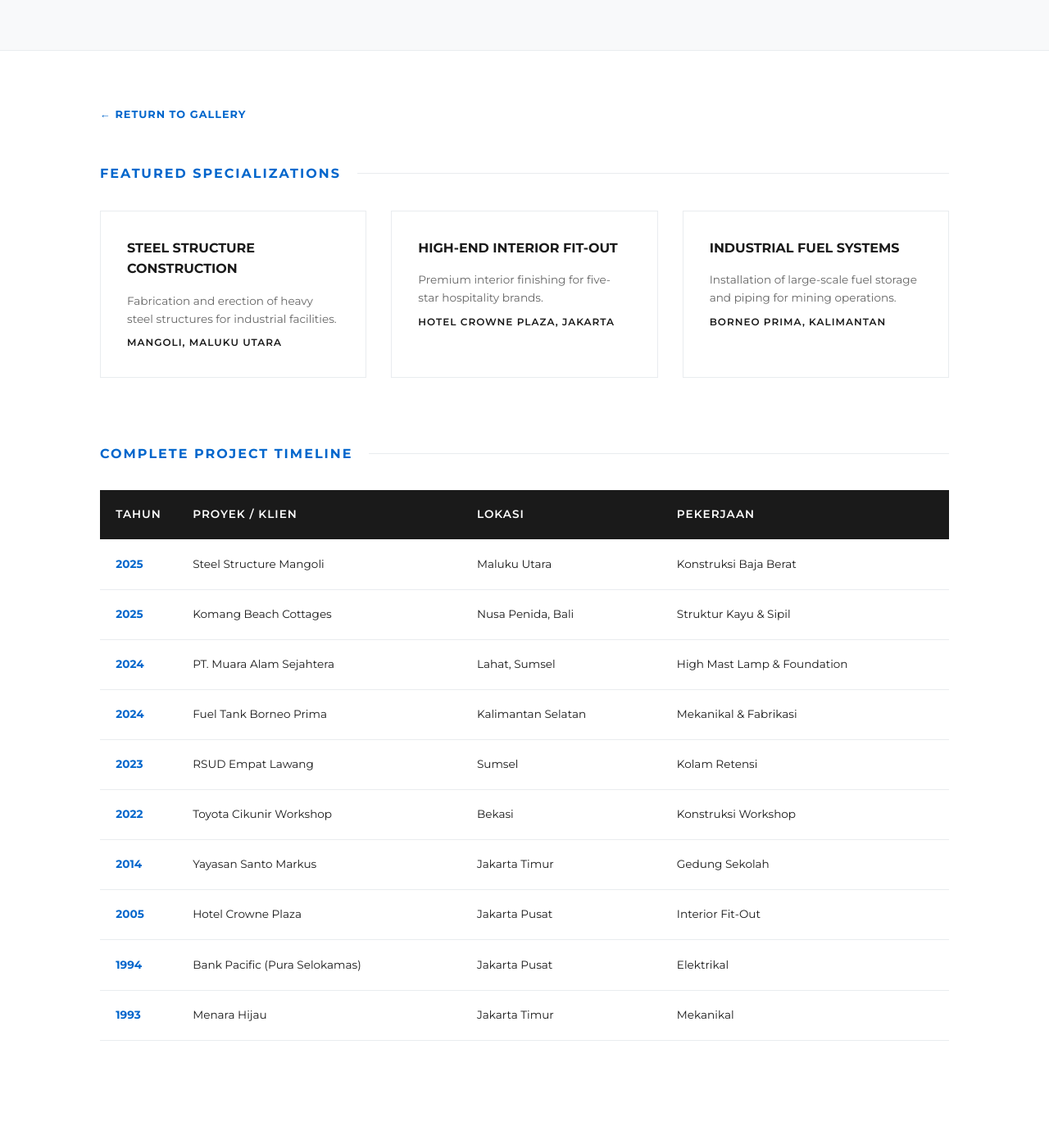
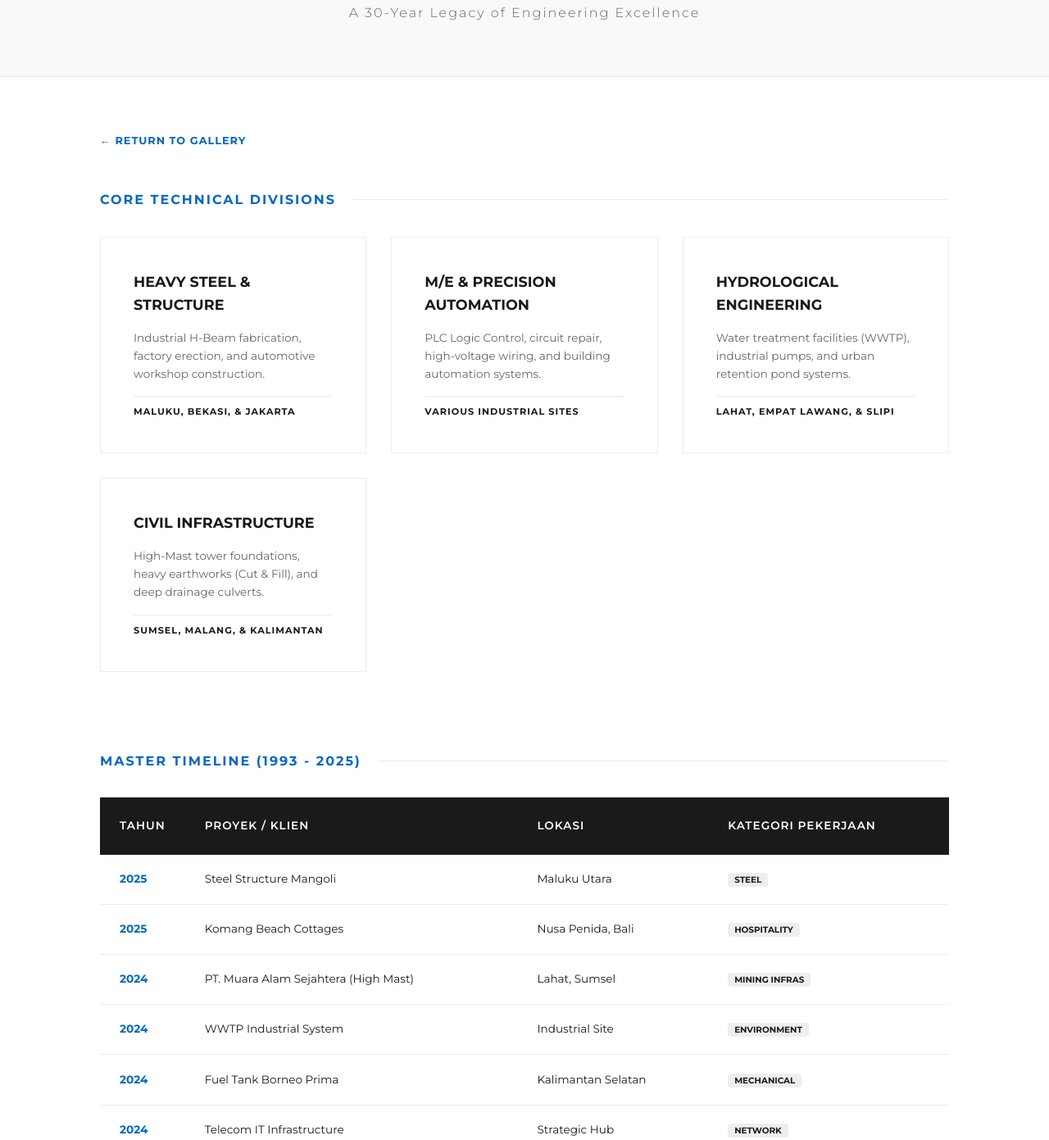
Before and after one commit to arthiccc/ymt, a plain HTML site: page projects.html in a window 1280 px wide. Shown: the part 205-1596 px from the top of the page at 82% size. Drawn offline with Linux system fonts and the light colour scheme.

Commit message:
UI Expansion: Created a comprehensive Master Timeline in projects.html with 30+ entries spanning from 1993 to 2025

```diff
--- a/projects.html
+++ b/projects.html
@@ -21,7 +21,7 @@
             background-color: var(--bg);
         }
         header {
-            padding: 6rem 2rem 4rem;
+            padding: 8rem 2rem 4rem;
             text-align: center;
             background: var(--gray);
             border-bottom: 1px solid var(--border);
@@ -41,7 +41,7 @@
         .container {
             max-width: 1100px;
             margin: 0 auto;
-            padding: 4rem 2rem 6rem;
+            padding: 4rem 2rem 8rem;
         }
         .back-nav { margin-bottom: 3rem; }
         .back-nav a {
@@ -53,7 +53,7 @@
             letter-spacing: 1px;
         }
 
-        .project-section { margin-bottom: 5rem; }
+        .project-section { margin-bottom: 6rem; }
         .section-title {
             font-size: 1rem;
             font-weight: 700;
@@ -72,41 +72,48 @@
             margin-left: 20px;
         }
 
+        /* Specialized Grid */
         .detailed-projects {
             display: grid;
-            grid-template-columns: repeat(auto-fill, minmax(300px, 1fr));
+            grid-template-columns: repeat(auto-fill, minmax(320px, 1fr));
             gap: 30px;
             margin-bottom: 4rem;
         }
         .project-card {
             background: white;
             border: 1px solid var(--border);
-            padding: 2rem;
-            transition: all 0.3s;
+            padding: 2.5rem;
+            transition: all 0.3s ease;
+            position: relative;
         }
         .project-card:hover {
-            box-shadow: 0 10px 30px rgba(0,0,0,0.05);
+            box-shadow: 0 15px 40px rgba(0,0,0,0.05);
             border-color: var(--accent);
+            transform: translateY(-5px);
         }
         .project-card h3 {
-            font-size: 1rem;
+            font-size: 1.1rem;
             font-weight: 700;
             margin-bottom: 1rem;
             text-transform: uppercase;
+            color: var(--primary);
         }
         .project-card p {
             font-size: 0.85rem;
             color: #666;
-            margin-bottom: 0.5rem;
+            margin-bottom: 1rem;
         }
         .project-card .location {
-            font-weight: 600;
+            font-weight: 700;
             color: var(--text);
-            font-size: 0.75rem;
+            font-size: 0.7rem;
             text-transform: uppercase;
             letter-spacing: 1px;
+            border-top: 1px solid var(--border);
+            padding-top: 10px;
         }
 
+        /* Long Timeline Table */
         .history-table {
             width: 100%;
             border-collapse: collapse;
@@ -115,7 +122,7 @@
         }
         .history-table th {
             text-align: left;
-            padding: 1.2rem;
+            padding: 1.5rem;
             background: #1a1a1a;
             color: white;
             text-transform: uppercase;
@@ -123,16 +130,17 @@
             font-weight: 600;
         }
         .history-table td {
-            padding: 1.2rem;
+            padding: 1.2rem 1.5rem;
             border-bottom: 1px solid var(--border);
         }
         .history-table tr:hover { background: var(--gray); }
-        .year-col { font-weight: 700; color: var(--accent); width: 80px; }
+        .year-col { font-weight: 700; color: var(--accent); width: 100px; }
+        .cat-tag { font-size: 0.65rem; font-weight: 700; padding: 2px 8px; background: #eee; border-radius: 4px; text-transform: uppercase; }
 
         @media (max-width: 768px) {
             header h1 { font-size: 1.8rem; }
             .history-table thead { display: none; }
-            .history-table tr { display: block; margin-bottom: 20px; border: 1px solid var(--border); }
+            .history-table tr { display: block; margin-bottom: 25px; border: 1px solid var(--border); background: white; }
             .history-table td { display: block; text-align: right; padding-left: 50%; position: relative; }
             .history-table td::before {
                 content: attr(data-label);
@@ -150,58 +158,99 @@
 <body>
     <header>
         <h1>Project History</h1>
-        <p>Reliable Track Record Since 1993</p>
+        <p>A 30-Year Legacy of Engineering Excellence</p>
     </header>
 
     <div class="container">
         <nav class="back-nav"><a href="index.html">← Return to Gallery</a></nav>
 
+        <!-- Featured Section -->
         <section class="project-section">
-            <div class="section-title">Featured Specializations</div>
+            <div class="section-title">Core Technical Divisions</div>
             <div class="detailed-projects">
                 <div class="project-card">
-                    <h3>Steel Structure Construction</h3>
-                    <p>Fabrication and erection of heavy steel structures for industrial facilities.</p>
-                    <div class="location">Mangoli, Maluku Utara</div>
+                    <h3>Heavy Steel & Structure</h3>
+                    <p>Industrial H-Beam fabrication, factory erection, and automotive workshop construction.</p>
+                    <div class="location">Maluku, Bekasi, & Jakarta</div>
                 </div>
                 <div class="project-card">
-                    <h3>High-End Interior Fit-Out</h3>
-                    <p>Premium interior finishing for five-star hospitality brands.</p>
-                    <div class="location">Hotel Crowne Plaza, Jakarta</div>
+                    <h3>M/E & Precision Automation</h3>
+                    <p>PLC Logic Control, circuit repair, high-voltage wiring, and building automation systems.</p>
+                    <div class="location">Various Industrial Sites</div>
                 </div>
                 <div class="project-card">
-                    <h3>Industrial Fuel Systems</h3>
-                    <p>Installation of large-scale fuel storage and piping for mining operations.</p>
-                    <div class="location">Borneo Prima, Kalimantan</div>
+                    <h3>Hydrological Engineering</h3>
+                    <p>Water treatment facilities (WWTP), industrial pumps, and urban retention pond systems.</p>
+                    <div class="location">Lahat, Empat Lawang, & Slipi</div>
+                </div>
+                <div class="project-card">
+                    <h3>Civil Infrastructure</h3>
+                    <p>High-Mast tower foundations, heavy earthworks (Cut & Fill), and deep drainage culverts.</p>
+                    <div class="location">Sumsel, Malang, & Kalimantan</div>
                 </div>
             </div>
         </section>
 
+        <!-- The Long List Timeline -->
         <section class="project-section">
-            <div class="section-title">Complete Project Timeline</div>
+            <div class="section-title">Master Timeline (1993 - 2025)</div>
             <table class="history-table">
                 <thead>
                     <tr>
                         <th>Tahun</th>
                         <th>Proyek / Klien</th>
                         <th>Lokasi</th>
-                        <th>Pekerjaan</th>
+                        <th>Kategori Pekerjaan</th>
                     </tr>
                 </thead>
                 <tbody>
-                    <tr><td class="year-col">2025</td><td>Steel Structure Mangoli</td><td>Maluku Utara</td><td>Konstruksi Baja Berat</td></tr>
-                    <tr><td class="year-col">2025</td><td>Komang Beach Cottages</td><td>Nusa Penida, Bali</td><td>Struktur Kayu & Sipil</td></tr>
-                    <tr><td class="year-col">2024</td><td>PT. Muara Alam Sejahtera</td><td>Lahat, Sumsel</td><td>High Mast Lamp & Foundation</td></tr>
-                    <tr><td class="year-col">2024</td><td>Fuel Tank Borneo Prima</td><td>Kalimantan Selatan</td><td>Mekanikal & Fabrikasi</td></tr>
-                    <tr><td class="year-col">2023</td><td>RSUD Empat Lawang</td><td>Sumsel</td><td>Kolam Retensi</td></tr>
-                    <tr><td class="year-col">2022</td><td>Toyota Cikunir Workshop</td><td>Bekasi</td><td>Konstruksi Workshop</td></tr>
-                    <tr><td class="year-col">2014</td><td>Yayasan Santo Markus</td><td>Jakarta Timur</td><td>Gedung Sekolah</td></tr>
-                    <tr><td class="year-col">2005</td><td>Hotel Crowne Plaza</td><td>Jakarta Pusat</td><td>Interior Fit-Out</td></tr>
-                    <tr><td class="year-col">1994</td><td>Bank Pacific (Pura Selokamas)</td><td>Jakarta Pusat</td><td>Elektrikal</td></tr>
-                    <tr><td class="year-col">1993</td><td>Menara Hijau</td><td>Jakarta Timur</td><td>Mekanikal</td></tr>
+                    <!-- 2020s -->
+                    <tr><td class="year-col">2025</td><td>Steel Structure Mangoli</td><td>Maluku Utara</td><td><span class="cat-tag">Steel</span></td></tr>
+                    <tr><td class="year-col">2025</td><td>Komang Beach Cottages</td><td>Nusa Penida, Bali</td><td><span class="cat-tag">Hospitality</span></td></tr>
+                    <tr><td class="year-col">2024</td><td>PT. Muara Alam Sejahtera (High Mast)</td><td>Lahat, Sumsel</td><td><span class="cat-tag">Mining Infras</span></td></tr>
+                    <tr><td class="year-col">2024</td><td>WWTP Industrial System</td><td>Industrial Site</td><td><span class="cat-tag">Environment</span></td></tr>
+                    <tr><td class="year-col">2024</td><td>Fuel Tank Borneo Prima</td><td>Kalimantan Selatan</td><td><span class="cat-tag">Mechanical</span></td></tr>
+                    <tr><td class="year-col">2024</td><td>Telecom IT Infrastructure</td><td>Strategic Hub</td><td><span class="cat-tag">Network</span></td></tr>
+                    <tr><td class="year-col">2023</td><td>RSUD Empat Lawang (Retention Pond)</td><td>Sumatera Selatan</td><td><span class="cat-tag">Civil</span></td></tr>
+                    <tr><td class="year-col">2022</td><td>Toyota Cikunir Workshop</td><td>Bekasi</td><td><span class="cat-tag">Building</span></td></tr>
+                    <tr><td class="year-col">2021</td><td>Land Clearing & Grading</td><td>Batu, Malang</td><td><span class="cat-tag">Earthworks</span></td></tr>
+                    <tr><td class="year-col">2020</td><td>PT. Lucky Print Abadi (Drainage)</td><td>Bekasi</td><td><span class="cat-tag">Sipil</span></td></tr>
+
+                    <!-- 2010s -->
+                    <tr><td class="year-col">2018</td><td>PT. Wak Prima Agung (Mockup COW)</td><td>Tambun, Bekasi</td><td><span class="cat-tag">Telecom</span></td></tr>
+                    <tr><td class="year-col">2015</td><td>Renovasi Dirut Wisma Kosgoro</td><td>Pondok Indah, Jkt</td><td><span class="cat-tag">Residential</span></td></tr>
+                    <tr><td class="year-col">2014</td><td>Yayasan Santo Markus 2</td><td>Jakarta Timur</td><td><span class="cat-tag">Education</span></td></tr>
+                    <tr><td class="year-col">2014</td><td>Wisma Jaya Artek 2</td><td>Slipi, Jakarta</td><td><span class="cat-tag">M/E/P</span></td></tr>
+                    <tr><td class="year-col">2014</td><td>PT. Amtex Indonesia</td><td>Manggarai, Jakarta</td><td><span class="cat-tag">Mechanical</span></td></tr>
+                    <tr><td class="year-col">2011-20</td><td>Wisma Slipi (Ongoing Maintenance)</td><td>Slipi, Jakarta</td><td><span class="cat-tag">Maintenance</span></td></tr>
+                    <tr><td class="year-col">2012</td><td>Bronze Reflective Glass Install</td><td>Jakarta Barat</td><td><span class="cat-tag">Architectural</span></td></tr>
+
+                    <!-- 2000s -->
+                    <tr><td class="year-col">2007</td><td>PT. Daewoo Logistics Indonesia</td><td>Jakarta Selatan</td><td><span class="cat-tag">M/E/P</span></td></tr>
+                    <tr><td class="year-col">2006</td><td>PT. Megaabdika Kharisma</td><td>Jakarta Selatan</td><td><span class="cat-tag">Mechanical</span></td></tr>
+                    <tr><td class="year-col">2005</td><td>Hotel Crowne Plaza Fit-Out</td><td>Jakarta Pusat</td><td><span class="cat-tag">Interior</span></td></tr>
+                    <tr><td class="year-col">2005</td><td>PT. Haman Rokko (Yamaha Motor)</td><td>Cakung, Jakarta</td><td><span class="cat-tag">Mechanical</span></td></tr>
+                    <tr><td class="year-col">2000</td><td>PT. Mitra Atedaselaras</td><td>Cibubur, Bogor</td><td><span class="cat-tag">Mechanical</span></td></tr>
+                    <tr><td class="year-col">2000</td><td>PT. D & M Indonesia</td><td>Cibitung, Bekasi</td><td><span class="cat-tag">Mechanical</span></td></tr>
+                    <tr><td class="year-col">2000</td><td>PT. Taiyo Sinar Raya Teknik</td><td>Cikarang, Bekasi</td><td><span class="cat-tag">Civil</span></td></tr>
+
+                    <!-- 1990s -->
+                    <tr><td class="year-col">1998</td><td>PT. Daimei Santana Indonesia</td><td>Karawang Barat</td><td><span class="cat-tag">Electrical</span></td></tr>
+                    <tr><td class="year-col">1998</td><td>PT. Chungsan Mitra International</td><td>Cileungsi, Bogor</td><td><span class="cat-tag">Civil</span></td></tr>
+                    <tr><td class="year-col">1997</td><td>PT. Sonny Electronics Indonesia</td><td>Cibitung, Bekasi</td><td><span class="cat-tag">Electrical</span></td></tr>
+                    <tr><td class="year-col">1995-14</td><td>Wisma Kosgoro</td><td>Jakarta Pusat</td><td><span class="cat-tag">M/E/P</span></td></tr>
+                    <tr><td class="year-col">1995</td><td>PT. Caturintex Dayaprima</td><td>Jakarta Pusat</td><td><span class="cat-tag">Interior</span></td></tr>
+                    <tr><td class="year-col">1994</td><td>Bank Pacific (PT. Pura Selokamas)</td><td>Jakarta Pusat</td><td><span class="cat-tag">Electrical</span></td></tr>
+                    <tr><td class="year-col">1994</td><td>PT. Drilltechindo Samudranusa</td><td>Jakarta Pusat</td><td><span class="cat-tag">Civil</span></td></tr>
+                    <tr><td class="year-col">1993</td><td>Menara Hijau (PT. Wijaya Engindo)</td><td>Jakarta Timur</td><td><span class="cat-tag">Mekanikal</span></td></tr>
                 </tbody>
             </table>
         </section>
     </div>
+
+    <footer style="padding: 4rem 2rem; text-align: center; border-top: 1px solid var(--border); font-size: 0.8rem; color: #888;">
+        <p>&copy; 2026 CV. Yudhistira Mandala Teknik</p>
+        <p>A Complete Record of Professional Contracting Services</p>
+    </footer>
 </body>
 </html>
```
